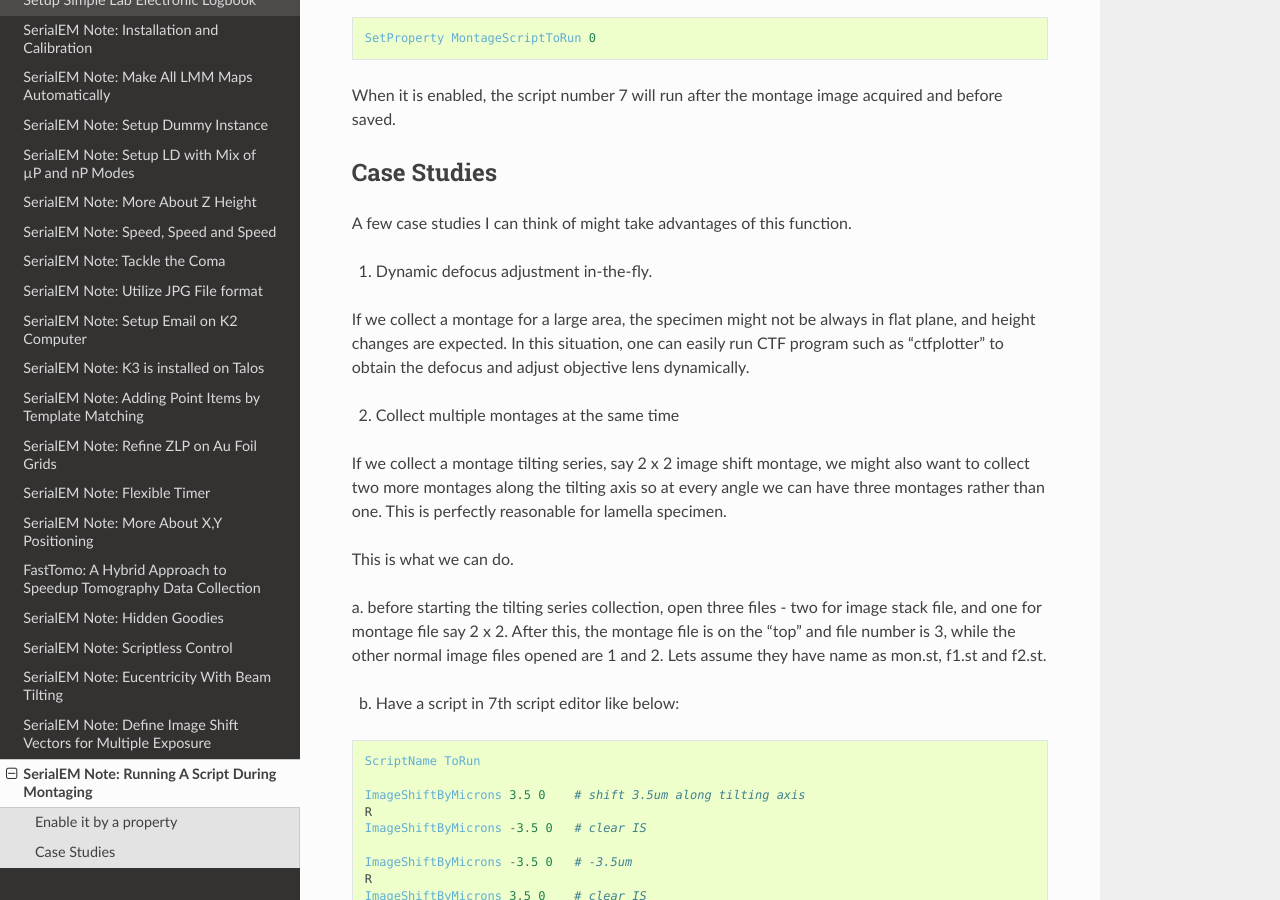
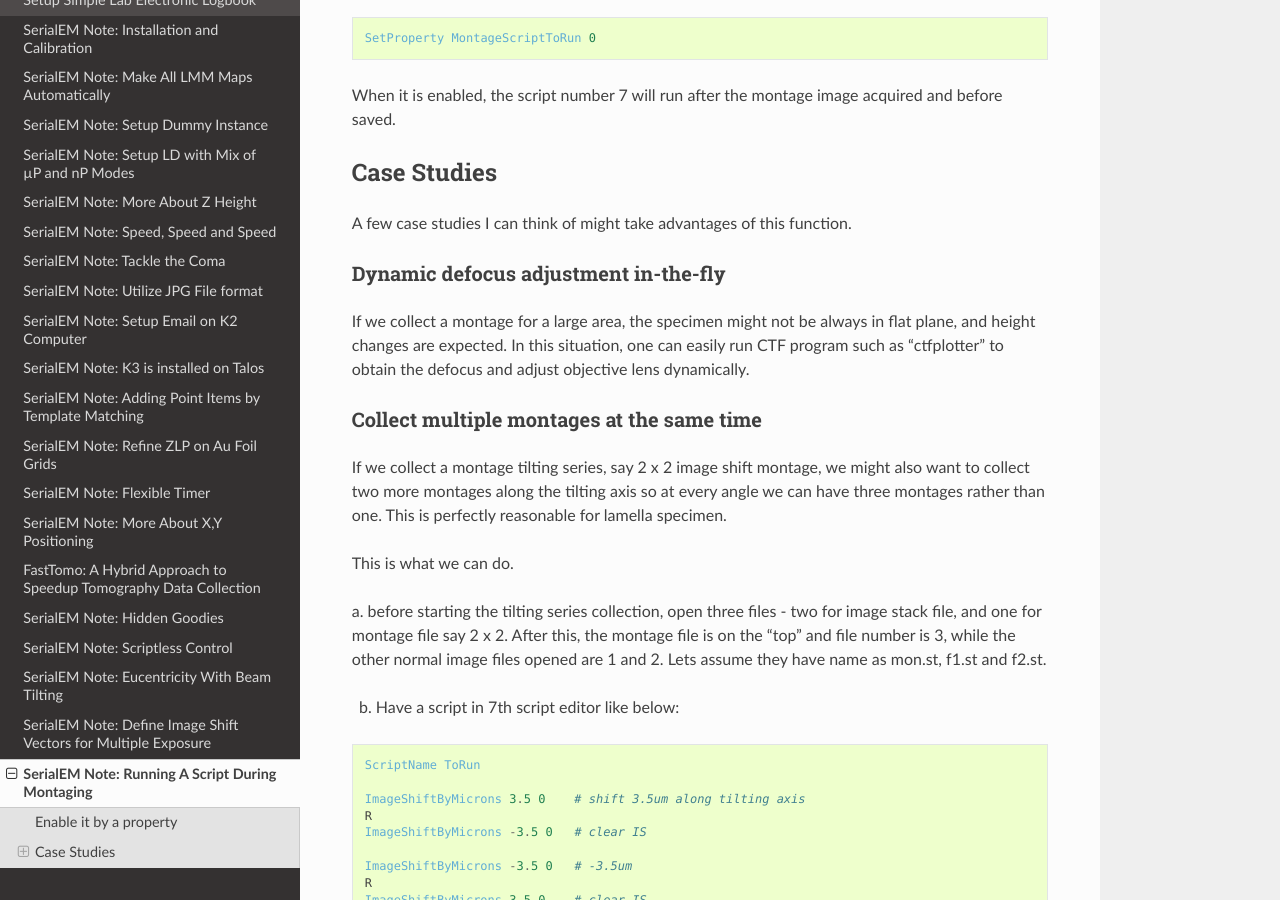
Before and after one commit to xuchen66/sphinx-emdocs, a Sphinx documentation site: the page built from source/serialem-note-run-script-montage.rst, in a window 1280 px wide and 900 px high, scrolled down 784 px. Built offline with Sphinx 7.4.7 and the Read the Docs theme 2.0.0, drawn with Linux system fonts in a browser that asks for light colours; pages that are not in the unit, such as notebooks, are missing from menus; part of the change alters nothing that is shown.

```diff
--- a/source/serialem-note-run-script-montage.rst
+++ b/source/serialem-note-run-script-montage.rst
@@ -50,14 +50,16 @@ Case Studies
 
 A few case studies I can think of might take advantages of this function.
 
-1. Dynamic defocus adjustment in-the-fly.
+Dynamic defocus adjustment in-the-fly
+~~~~~~~~~~~~~~~~~~~~~~~~~~~~~~~~~~~~~
 
 If we collect a montage for a large area, the specimen might not be always
 in flat plane, and height changes are expected. In this situation, one can
 easily run CTF program such as "ctfplotter" to obtain the defocus and adjust
 objective lens dynamically.
 
-2. Collect multiple montages at the same time
+Collect multiple montages at the same time
+~~~~~~~~~~~~~~~~~~~~~~~~~~~~~~~~~~~~~~~~~~
 
 If we collect a montage tilting series, say 2 x 2 image shift montage, we
 might also want to collect two more montages along the tilting axis so at
```
